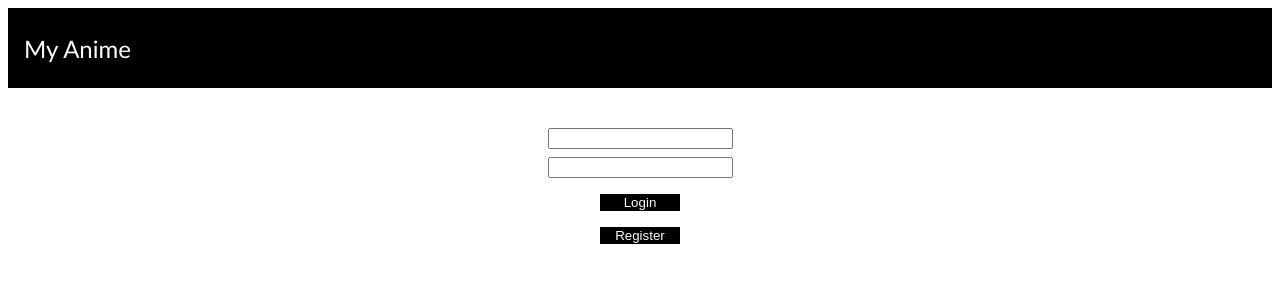
After one commit to abelucsd/MyAnime, a Django app: page /login in a window 1280 px wide. The commit adds this page. Shown: the top 300 px of the page. Run offline with Django 3.2, Linux system fonts and the light colour scheme.

Commit message:
Add login, registration, logout

```diff
--- /dev/null
+++ b/main/static/css/login.css
@@ -0,0 +1,40 @@
+.registration-redirect {
+
+}
+.loginpage {
+    display: flex;
+    flex-direction: column;
+    justify-content: center;
+    align-items: center;
+    gap: 1 rem;
+    margin: 5vh 5vh;
+    width: 25vh;
+}
+
+.login-form {
+    display: flex;
+    flex-direction: column;
+    align-items: center;
+    gap: 1rem;
+}
+.login-fields {
+    display: flex;
+    flex-direction: column;
+    align-items: center;
+    gap: .5rem;
+}
+
+.login-button, .registration-redirect > button {
+    background-color: black;
+    color: white;
+    border: transparent;
+    border-radius: .2srem;
+
+    width: 5rem;
+}
+
+.login-messages {
+    list-style-type: none;
+    font-size: .7rem;
+    width: 100%;
+}
--- /dev/null
+++ b/main/templates/main/login.html
@@ -0,0 +1,28 @@
+{% extends "base.html" %}
+{% load static %}
+{% block content %}
+<link rel="stylesheet" href="{% static 'css/login.css' %}">
+<div class="loginpage">
+    <form class="login-form" method="POST">
+        {% csrf_token %}
+        <div class="login-fields">
+        {% for field in login_form %}
+            <!-- Add some JS here -->
+            <input type="text" placeholder="">
+        {% endfor %}
+        </div>
+        <button class="login-button" type="submit">Login</button>
+    </form>
+    <!-- Redirect to Registration -->
+    <a class="registration-redirect" href="{% url 'main:registration' %}">
+        <button>Register</button>
+    </a>
+    {% if messages %}
+    <ul class="login-messages">
+        {% for message in messages %}
+        <li{% if message.tags %} class="{{ message.tags }}"{% endif %}>{{ message }}</li>
+        {% endfor %}
+    </ul>
+    {% endif %}
+</div>
+{% endblock %}
--- a/main/urls.py
+++ b/main/urls.py
@@ -4,5 +4,7 @@ from . import views
 app_name = 'main'
 urlpatterns = [
     path('', views.home, name='home'),
-    path('register', views.registration, name='registration')
+    path('login', views.login_request, name='login_request'),
+    path('register', views.registration, name='registration'),
+    path('logout', views.logout_request, name='logout_request'),
 ]
--- a/main/views.py
+++ b/main/views.py
@@ -1,10 +1,38 @@
 from django.shortcuts import render, redirect
 from .forms import RegistrationForm
-from django.contrib.auth import login
+from django.contrib.auth import login, authenticate, logout
 from django.contrib import messages
+from django.contrib.auth.forms import AuthenticationForm
 
 def home(request):
-    return render(request, "main/home.html")
+    if request.user.is_authenticated:
+        return render(request, "main/home.html")
+    else:
+        # should go to login
+        return redirect("main:login_request")
+
+def login_request(request):
+    if request.method == "POST":
+        form = AuthenticationForm(request, data=request.POST)
+        if form.is_valid():
+            username = form.cleaned_data.get('username')
+            password = form.cleaned_data.get('password')
+            user = authenticate(username=username, password=password)
+            if user is not None:
+                login(request, user)
+                messages.info(request, f"You are now logged in as {username}.")
+                return redirect("main:home")
+            else:
+                messages.error(request, "Invalid username or password.")
+        else:
+            messages.error(request, "Invalid username or password.")
+    form = AuthenticationForm()
+    return render(request, 'main/login.html', {'login_form':form})
+
+def logout_request(request):
+    logout(request)
+    messages.info(request, "You have successfully logged out.")
+    return redirect("main:home")
 
 def registration(request):
     if request.method == "POST":
@@ -13,7 +41,7 @@ def registration(request):
             user = form.save()
             login(request, user)
             messages.success(request, "Registration successful.")
-            return redirect("main/home.html")
+            return redirect("main:home")
         messages.error(request, "Unsuccessful registration.")
     form = RegistrationForm()
     return render(request, "main/registration.html", {"registration_form": form})
--- a/myanime/urls.py
+++ b/myanime/urls.py
@@ -20,5 +20,5 @@ urlpatterns = [
     path('admin/', admin.site.urls),
     path('decider/', include('decider.urls')),
     path('favorites/', include('favorites.urls')),
-    path('main/', include('main.urls'))
+    path('', include('main.urls'))
 ]
--- a/static/css/base.css
+++ b/static/css/base.css
@@ -3,6 +3,11 @@
 }
 .project-container{
     font-family: "Gill Sans", sans-serif;
+}
+
+.pages {
+    display: flex;
+    justify-content: center;
 }
 
 .navbar {
--- a/templates/base.html
+++ b/templates/base.html
@@ -3,6 +3,7 @@
     <link rel="stylesheet" href="{% static 'css/base.css' %}">
     <div class="navbar">
         <div class="title">My Anime</div>
+        {% if user.is_authenticated %}
             <ul class="navlinks">
                 <li class="home">
                     <a href="{% url 'main:home' %}">Home</a>
@@ -13,7 +14,11 @@
                 <li class="favorites">
                     <a href="{% url 'favorites:add_favorite' %}">Favorites</a>
                 </li>
+                <li class="logout">
+                    <a href="{% url 'main:logout_request' %}">Logout</a>
+                </li>
             </ul>
+        {% endif %}
     </div>
     <div class="pages">
         {% block content %}
```
Also changed, not shown: README.md, myanime/views.py (added). Lines whose indentation alone changed are shown as unchanged.
